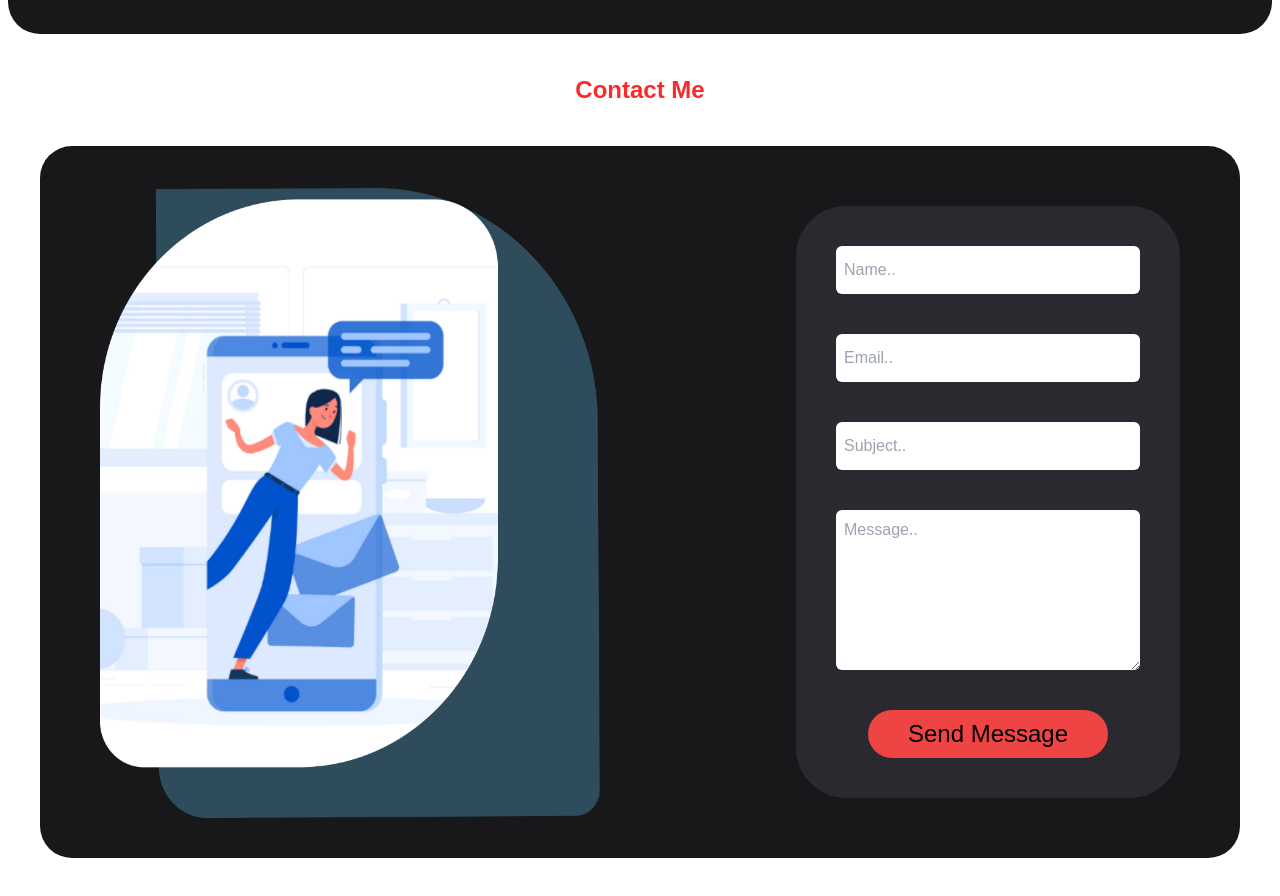
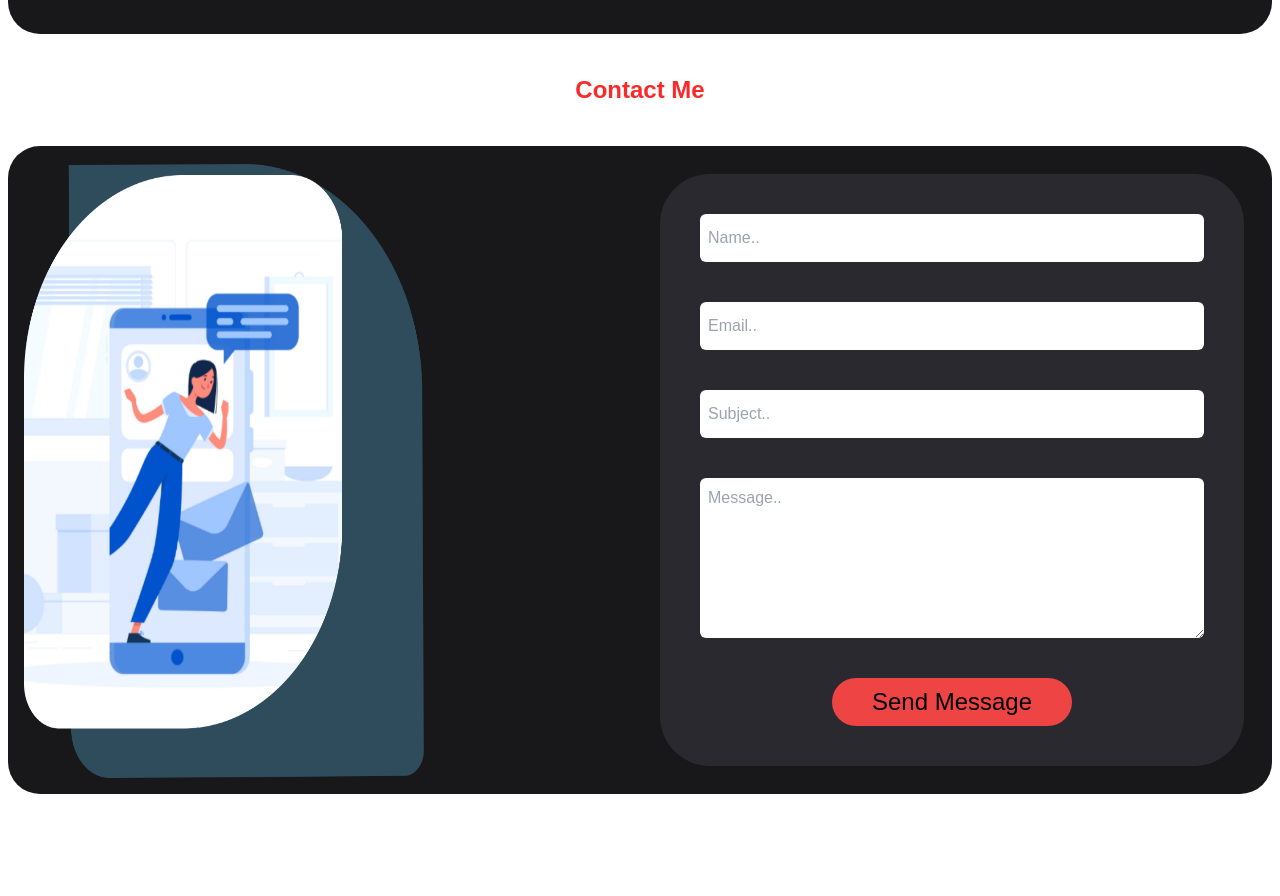
Before and after one commit to abhijit84842/Abhijit_Portfolio, a Next.js app: page / in a window 1280 px wide. Shown: the part 7222-8118 px from the top of the page. After the commit the page ends 8056 px from the top, so only its background shows below. Built offline with nearby package versions, Linux system fonts and the light colour scheme.

Commit message:
make responsive contact sec

```diff
--- a/app/components/Contact/ContactMe.js
+++ b/app/components/Contact/ContactMe.js
@@ -59,8 +59,17 @@ const ContactMe = () => {
       </div>
 
 
-      <div className="contact-sub-container hidden  bg-[#18181B] mx-10 my-10 lg:flex lg:justify-between 2xl:flex justify-between gap-20 p-5 rounded-[2rem]">
-        <div className="contact-left w-[50%] flex justify-center p-5">
+      <div className="contact-sub-container hidden  bg-[#18181B] rounded-[2rem]  my-10 lg:mx-2  lg:flex lg:justify-between lg:gap-10 lg:p-2 2xl:flex 2xl:justify-between 2xl:gap-20 2xl:p-5  2xl:mx-10">
+      <div className="contact-left lg:flex lg:justify-center lg:p-2 2xl:hidden">
+          <Image
+            src="/Contact/Contact.png"
+            alt="loading.."
+            loading="lazy"
+            width={400}
+            height={100}
+          />
+        </div>
+        <div className="contact-left w-[50%]  p-5 lg:hidden 2xl:flex 2xl:justify-center">
           <Image
             src="/Contact/Contact.png"
             alt="loading.."
@@ -69,7 +78,7 @@ const ContactMe = () => {
             height={400}
           />
         </div>
-        <div className="contact-right  w-[40%] p-10">
+        <div className="contact-right lg:w-[50%] lg:p-5 2xl:w-[40%] 2xl:p-10 ">
           <form
             className="bg-[#29292F] p-10 flex flex-col justify-center gap-10 rounded-[50px]"
             action=""
```
